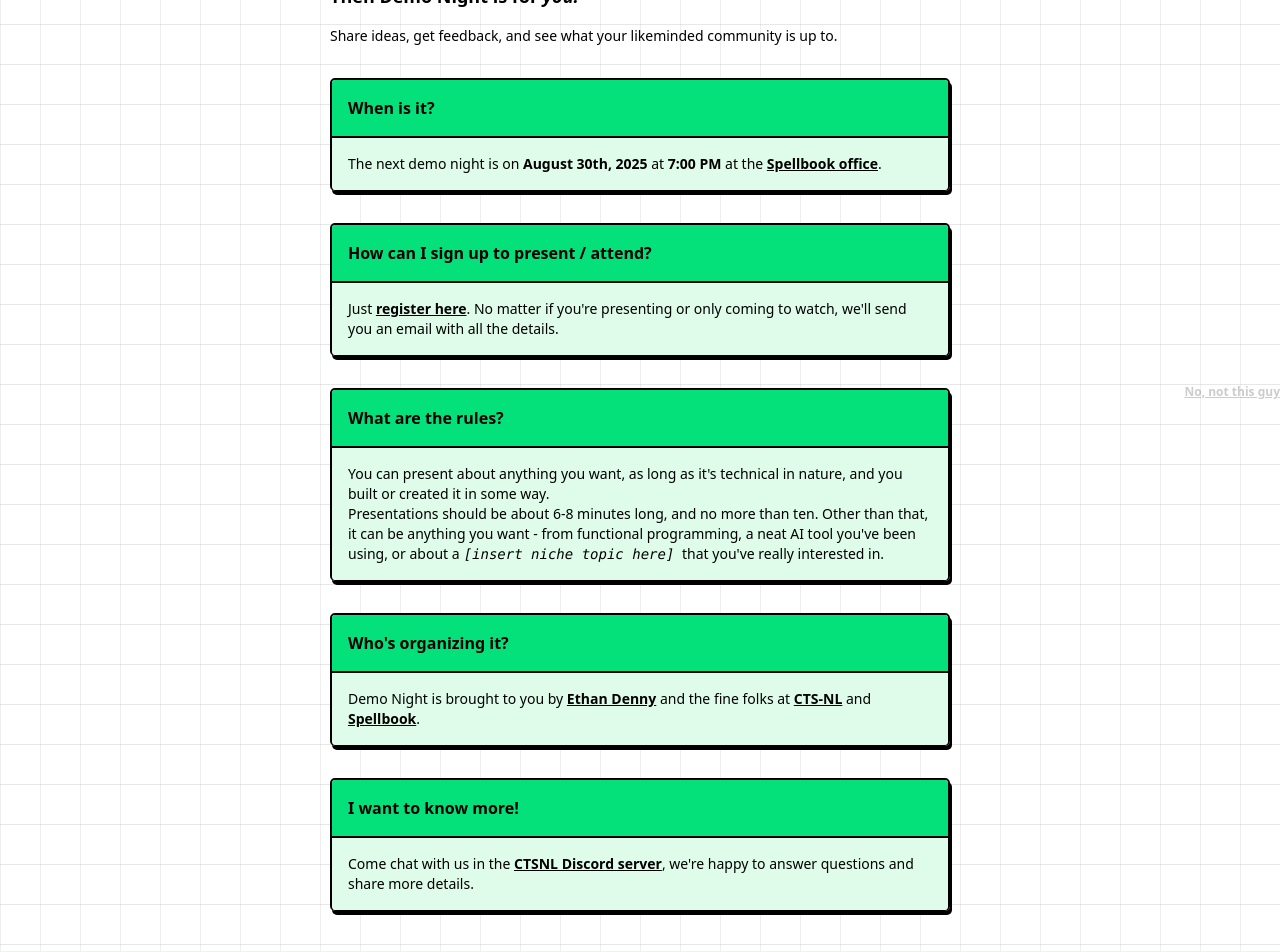
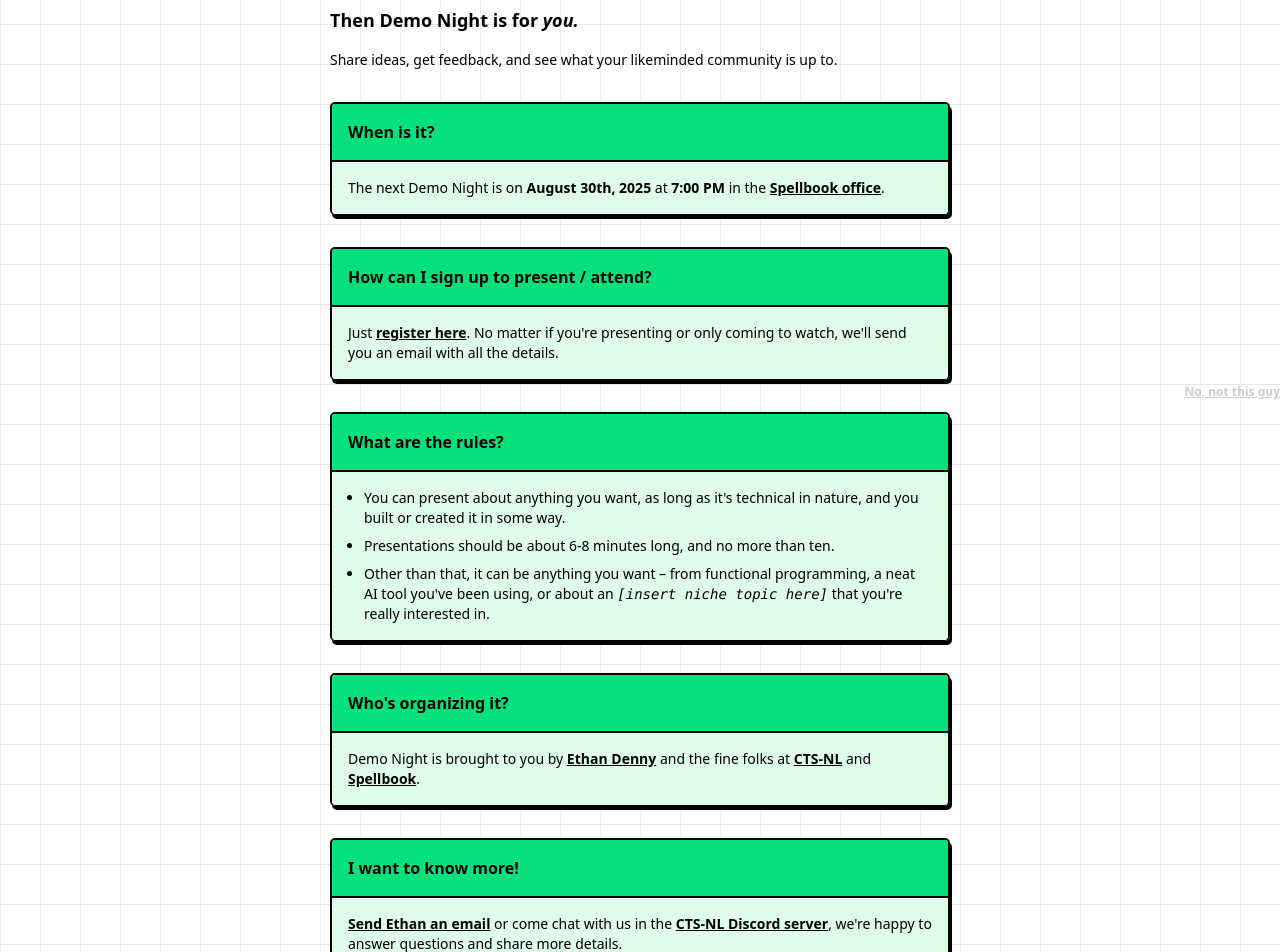
Before and after one commit to EthanDenny/demo-night, a React (Vite) app: page / in a window 1280 px wide. Shown: the part 400-1352 px from the top of the page. Built offline with nearby package versions, Linux system fonts and the light colour scheme.

Commit message:
Ethan's edits to Jack's edits

```diff
--- a/src/App.tsx
+++ b/src/App.tsx
@@ -37,8 +37,8 @@ function App() {
           </CardHeader>
           <CardContent>
             <p>
-              A get-together with short talks & demos, by professionals, for
-              professionals.
+              A meet up focused around short talks & demos, by professionals,
+              for professionals.
             </p>
           </CardContent>
         </Card>
@@ -74,9 +74,9 @@ function App() {
               <AccordionItem value="all-open">
                 <AccordionHeader>When is it?</AccordionHeader>
                 <AccordionContent>
-                  The next demo night is on{" "}
+                  The next Demo Night is on{" "}
                   <span className="font-bold">August 30th, 2025</span> at{" "}
-                  <span className="font-bold">7:00 PM</span> at the{" "}
+                  <span className="font-bold">7:00 PM</span> in the{" "}
                   <Link href="https://maps.app.goo.gl/GN3gShd8zY1ohDFp7">
                     Spellbook office
                   </Link>
@@ -96,21 +96,24 @@ function App() {
               <AccordionItem value="all-open">
                 <AccordionHeader>What are the rules?</AccordionHeader>
                 <AccordionContent>
-                  <p>
-                    You can present about anything you want, as long as it's
-                    technical in nature, and you built or created it in some
-                    way.
-                  </p>
-                  <p>
-                    Presentations should be about 6-8 minutes long, and no more
-                    than ten. Other than that, it can be anything you want -
-                    from functional programming, a neat AI tool you've been
-                    using, or about a
-                    <code className="px-1 italic">
-                      [insert niche topic here]
-                    </code>{" "}
-                    that you've really interested in.
-                  </p>
+                  <ul className="list-disc pl-4 space-y-2">
+                    <li>
+                      You can present about anything you want, as long as it's
+                      technical in nature, and you built or created it in some
+                      way.
+                    </li>
+                    <li>
+                      Presentations should be about 6-8 minutes long, and no
+                      more than ten.
+                    </li>
+                    <li>
+                      Other than that, it can be anything you want – from
+                      functional programming, a neat AI tool you've been using,
+                      or about an{" "}
+                      <code className="italic">[insert niche topic here]</code>{" "}
+                      that you're really interested in.
+                    </li>
+                  </ul>
                 </AccordionContent>
               </AccordionItem>
               <AccordionItem value="all-open">
@@ -125,9 +128,12 @@ function App() {
               <AccordionItem value="all-open">
                 <AccordionHeader>I want to know more!</AccordionHeader>
                 <AccordionContent>
-                  Come chat with us in the{" "}
+                  <Link href="mailto:ethandenny@protonmail.com">
+                    Send Ethan an email
+                  </Link>{" "}
+                  or come chat with us in the{" "}
                   <Link href="http://discord.ctsnl.ca/">
-                    CTSNL Discord server
+                    CTS-NL Discord server
                   </Link>
                   , we're happy to answer questions and share more details.
                 </AccordionContent>
```
